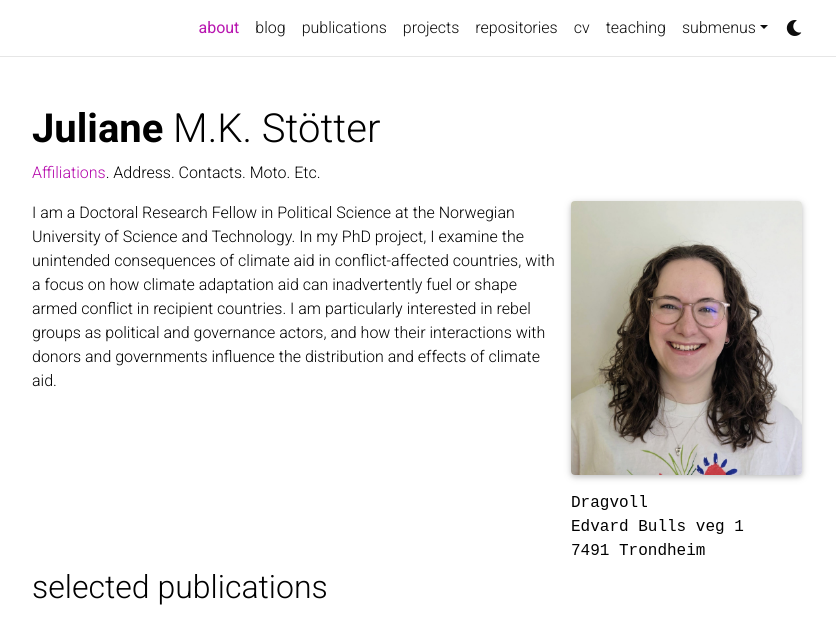
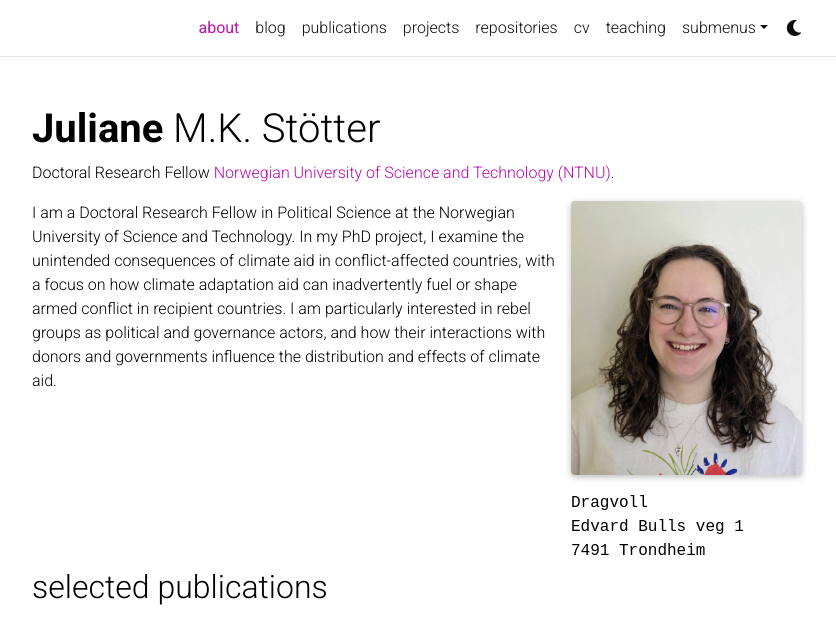
Before and after one commit to julianestoetter/website, a Jekyll site: the page built from _pages/about.md, in a window 1280 px wide and 924 px high, cut to the strip 0-635 px from the top of the window. Shown: the whole strip, without its empty margins (223-1059 px from the left). Built offline with Jekyll 4.4.1, drawn with Linux system fonts in a browser that asks for light colours; full-size pictures stand in for the smaller copies a plugin makes; comment, search, counter and statistics services are not loaded; a style sheet for code colours, icons or effects is not loaded.

Commit message:
Update about.md

```diff
--- a/_pages/about.md
+++ b/_pages/about.md
@@ -2,7 +2,7 @@
 layout: about
 title: about
 permalink: /
-subtitle: <a href='#'>Affiliations</a>. Address. Contacts. Moto. Etc.
+subtitle: Doctoral Research Fellow <a href='#'>Norwegian University of Science and Technology (NTNU)</a>.
 
 profile:
   align: right
```
